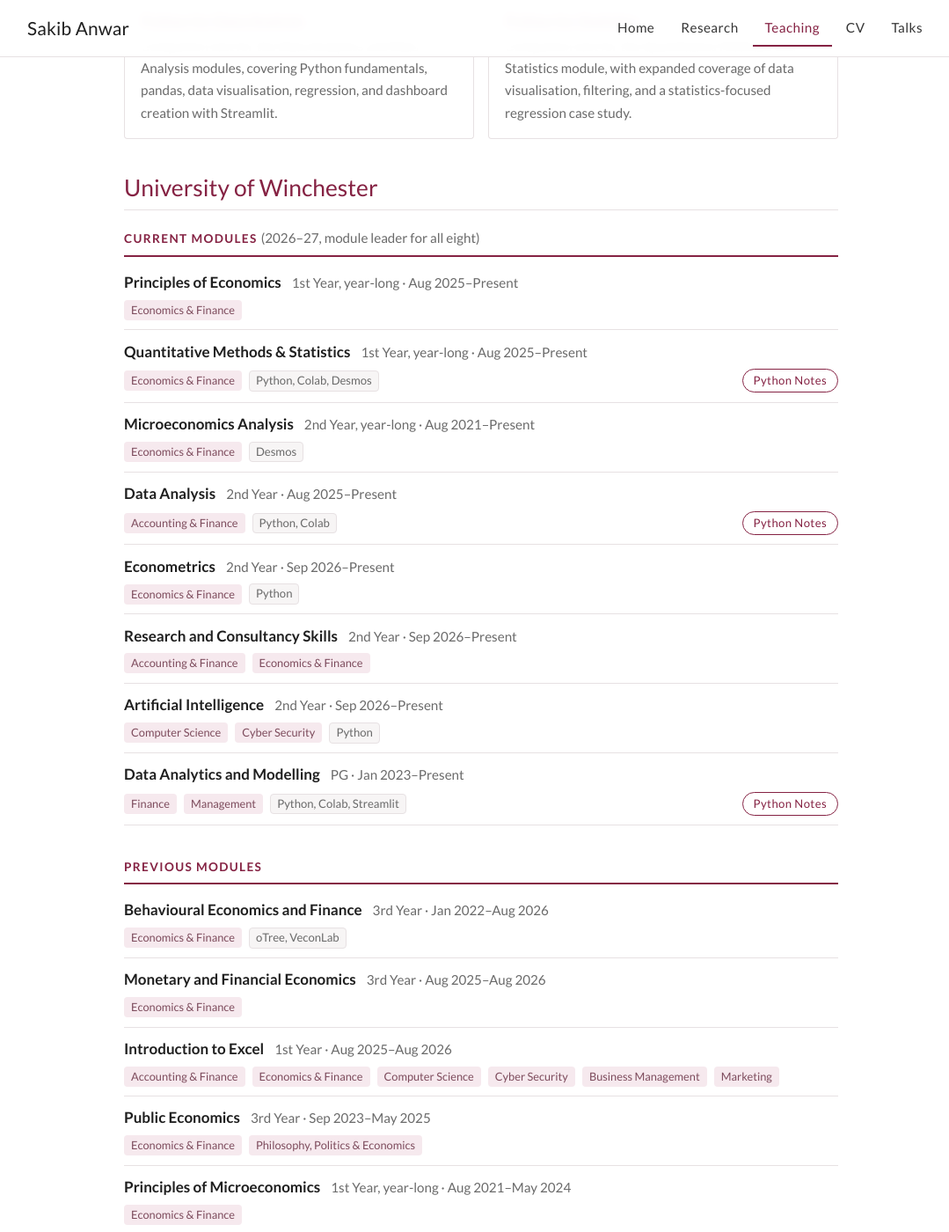
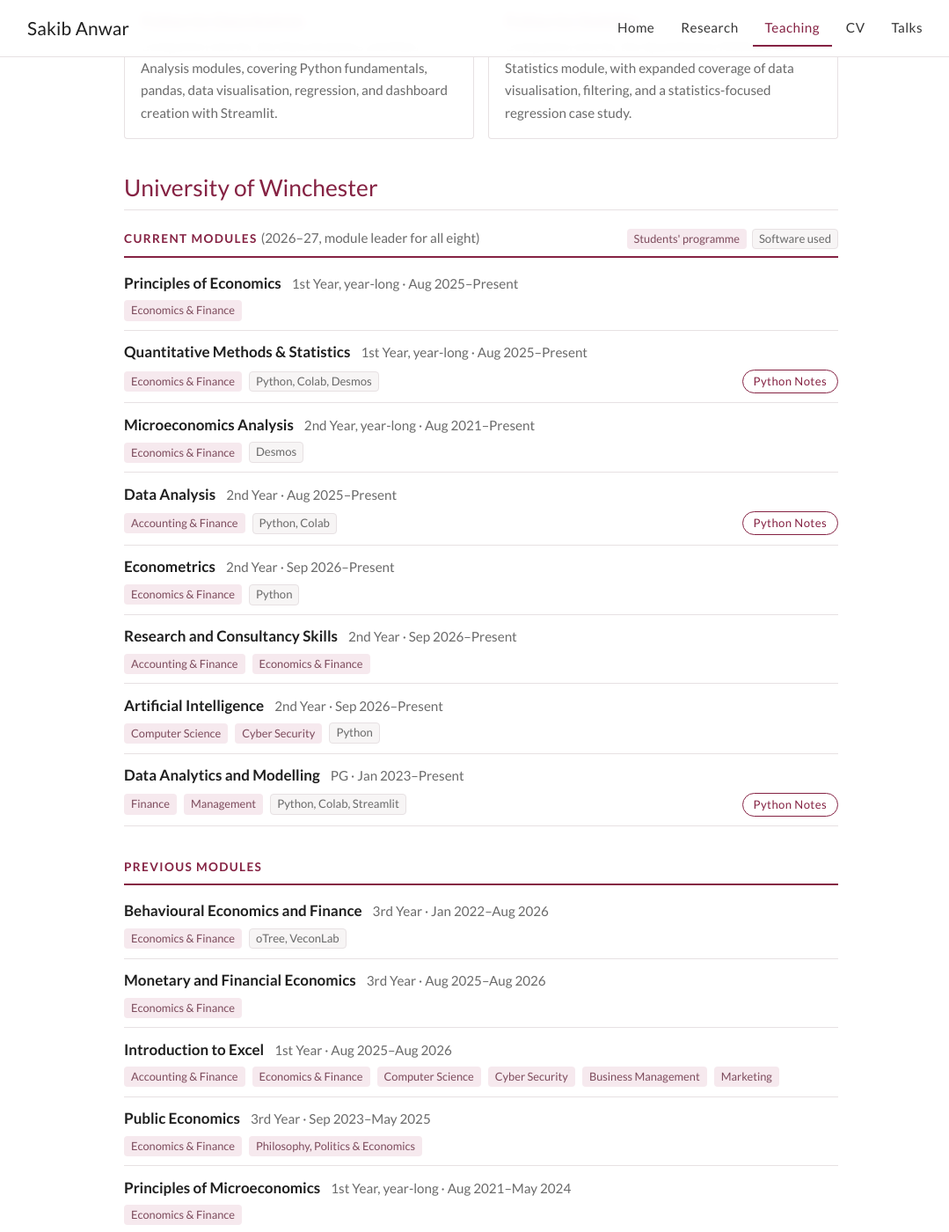
Before and after one commit to sakibanwar/sakibanwar.github.io, a Jekyll site: the page built from teaching.md, in a window 1280 px wide and 1400 px high, scrolled down 548 px. Shown: the whole window at 88% size, without its empty margins (93-1172 px from the left). Built offline with Jekyll 4.4.1, drawn with Linux system fonts in a browser that asks for light colours.

Commit message:
Add a key for the programme and software labels
Co-Authored-By: Claude Opus 5.5 <noreply@anthropic.com>

```diff
--- a/_layouts/teaching.html
+++ b/_layouts/teaching.html
@@ -32,7 +32,15 @@ layout: default
     {%- for group in place.groups %}
     {%- assign modules = group.modules | where_exp: "m", "m.hide_from_website != true" %}
     {%- if group.title and group.title != "" %}
-    <h3 class="group-title">{{ group.title }}{% if group.note_on_website and group.note and group.note != "" %} <span class="group-note">({{ group.note }})</span>{% endif %}</h3>
+    {%- capture heading %}<h3 class="group-title">{{ group.title }}{% if group.note_on_website and group.note and group.note != "" %} <span class="group-note">({{ group.note }})</span>{% endif %}</h3>{% endcapture %}
+    {%- if forloop.first and forloop.parentloop.first %}
+    <div class="group-head">
+      {{ heading }}
+      <p class="legend"><span class="course-programme">Students' programme</span><span class="course-tools">Software used</span></p>
+    </div>
+    {%- else %}
+    {{ heading }}
+    {%- endif %}
     {%- endif %}
     <ul class="course-list">
       {%- for m in modules %}
--- a/assets/css/style.css
+++ b/assets/css/style.css
@@ -187,6 +187,13 @@ html:not(.js) .pill-toggle { display: none; }
 }
 .content h2 + .group-title { margin-top: 1.2rem; }
 .group-note { font-size: .95rem; font-weight: 400; text-transform: none; letter-spacing: 0; color: var(--muted); }
+.group-head {
+  display: flex; flex-wrap: wrap; align-items: baseline; justify-content: space-between; gap: 6px 16px;
+  margin: 2.2rem 0 .3rem; padding-bottom: .45rem; border-bottom: 2px solid var(--accent);
+}
+.content h2 + .group-head { margin-top: 1.2rem; }
+.content .group-head .group-title { margin: 0; padding: 0; border: 0; }
+.legend { display: flex; gap: 6px; margin: 0; }
 
 /* CV */
 .cv-entry { display: flex; justify-content: space-between; gap: 6px 28px; padding: .75rem 0; border-bottom: 1px solid var(--line); }
```
